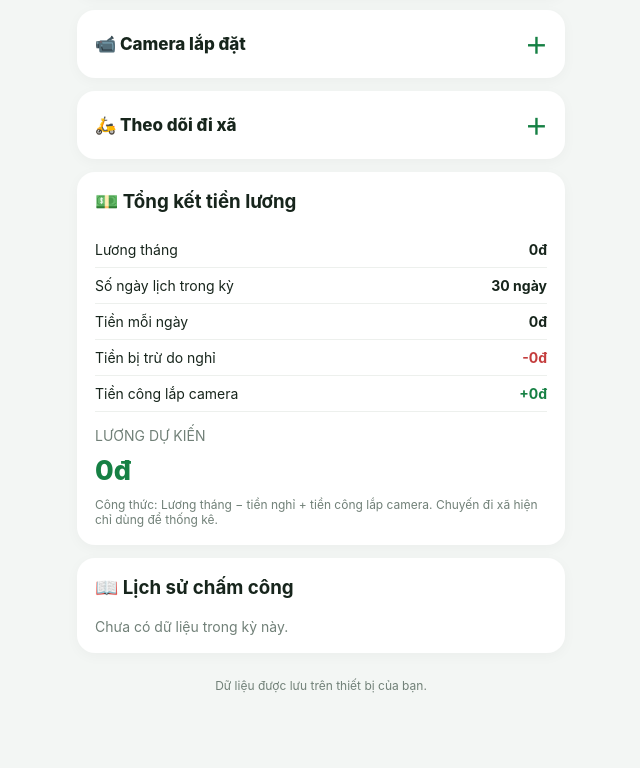
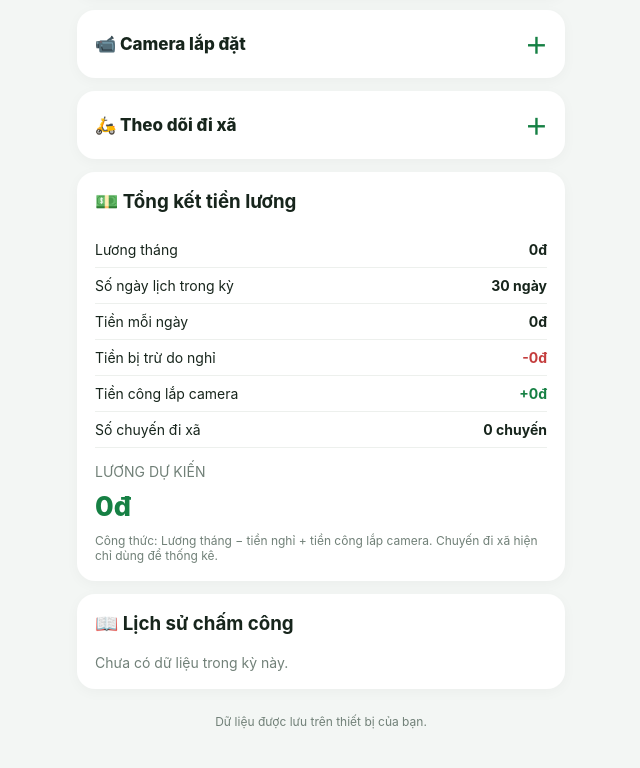
Before and after one commit to KingEaH/cham-cong-ca-nhan, a plain HTML site: page index.html in a window 1280 px wide. Shown: the part 995-1763 px from the top of the page, without its empty margins (319-959 px from the left). Drawn offline with Linux system fonts and the light colour scheme.

Commit message:
Update index.html

```diff
--- a/index.html
+++ b/index.html
@@ -178,6 +178,7 @@ details[open]>.section-toggle::after{content:"−"}
   <div class="line"><span>Tiền mỗi ngày</span><b id="daily">0đ</b></div>
   <div class="line"><span>Tiền bị trừ do nghỉ</span><b class="red" id="deduction">0đ</b></div>
   <div class="line"><span>Tiền công lắp camera</span><b class="green" id="salaryCameraMoney">0đ</b></div>
+  <div class="line"><span>Số chuyến đi xã</span><b id="salaryTripCount">0 chuyến</b></div>
   <div class="muted" style="margin-top:15px">LƯƠNG DỰ KIẾN</div>
   <div class="money" id="total">0đ</div>
   <div class="small">Công thức: Lương tháng − tiền nghỉ + tiền công lắp camera. Chuyến đi xã hiện chỉ dùng để thống kê.</div>
@@ -550,7 +551,7 @@ function render(){
   $("salaryCameraMoney").textContent="+"+money(cameraPay);
 
   $("tripCount").textContent=periodTrips.length;
-
+$("salaryTripCount").textContent=periodTrips.length+" chuyến";
   const communeMap={};
   periodTrips.forEach(item=>{
     const name=String(item.commune||"").trim();
```
